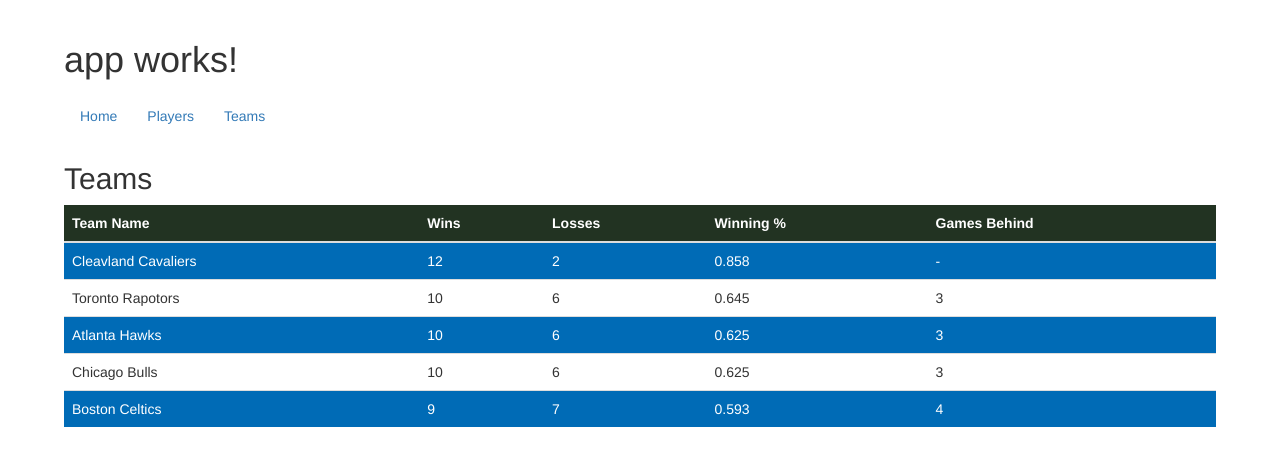
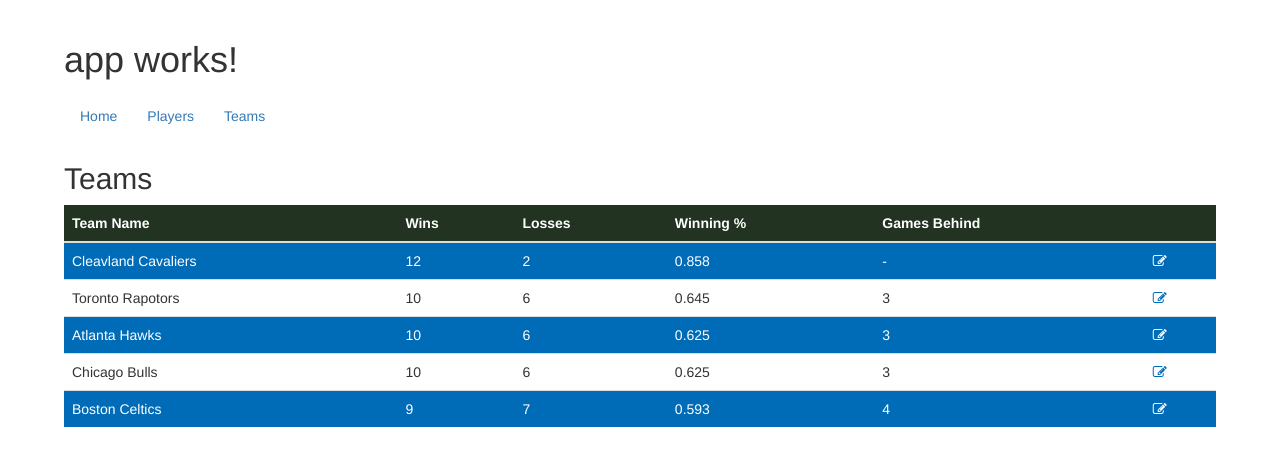
Before and after one commit to laurentiu-miu/angular2tutorial, an Angular app: page /teams in a window 1280 px wide. Shown: the top 466 px of the page. Built offline with nearby package versions, Linux system fonts and the light colour scheme.

Commit message:
Learn Angular 2 with Me (Part 9) - Basic Form and Dual Binding https://www.youtube.com/watch?v=23HsTwj7oAw

```diff
--- a/src/app/app.module.ts
+++ b/src/app/app.module.ts
@@ -1,13 +1,13 @@
 import { BrowserModule } from '@angular/platform-browser';
 import { NgModule } from '@angular/core';
-import { FormsModule } from '@angular/forms';
+import { FormsModule, ReactiveFormsModule } from '@angular/forms';
 import { HttpModule } from '@angular/http';
 
 import { PlayerModule } from './players/players.module';
 
 import { AppComponent } from './app.component';
 import { NotFoundComponent } from './not-found/not-found/not-found.component';
-import {AppRoutingModule} from './app.routing';
+import { AppRoutingModule } from './app.routing';
 import { MainNavigationComponent } from './main-navigation/main-navigation.component';
 
 @NgModule({
@@ -19,6 +19,7 @@
   imports: [
     BrowserModule,
     FormsModule,
+    ReactiveFormsModule,
     HttpModule,
     PlayerModule,
     AppRoutingModule
--- /dev/null
+++ b/src/app/teams/team-edit/team-edit.component.html
@@ -0,0 +1,19 @@
+<form name="editTeamName" *ngIf="selectedTeam">
+  <h2>Edit Team</h2>
+  <div class="form-group">
+    <label for="teamName">Team Name</label>
+    <input type="text" class="form-control" [(ngModel)]="selectedTeam.teamName" name="teamName" id="teamName"
+           placeholder="Enter team name"/>
+  </div>
+  <div class="form-group">
+    <label for="wins">Wins</label>
+    <input type="number" class="form-control" [(ngModel)]="selectedTeam.numberOfWins" name="wins" id="wins"
+           placeholder="Enter number of wins"/>
+  </div>
+  <div class="form-group">
+    <label for="losses">Losses</label>
+    <input type="number" class="form-control" [(ngModel)]="selectedTeam.numberOfLosses" name="losses" id="losses"
+           placeholder="Enter number of losses"/>
+  </div>
+  <button type="button" class="btn btn-primary" (click)="saveTeam()">Submit</button>
+</form>
--- /dev/null
+++ b/src/app/teams/team-edit/team-edit.component.ts
@@ -0,0 +1,17 @@
+import { Component, Input } from '@angular/core';
+
+import { Team } from '../../shared/teams/team';
+
+@Component({
+  selector: 'app-team-edit',
+  templateUrl: './team-edit.component.html',
+  styleUrls: ['./team-edit.component.css']
+})
+export class TeamEditComponent {
+  @Input()
+  selectedTeam: Team
+
+  saveTeam() {
+    this.selectedTeam = null;
+  }
+}
--- a/src/app/teams/team-list/team-list.component.css
+++ b/src/app/teams/team-list/team-list.component.css
@@ -11,3 +11,15 @@
 .table-striped tbody tr:nth-of-type(odd):hover {
   background: #0069EE;
 }
+
+.table-striped tbody tr {
+  cursor: pointer;
+}
+
+.table-striped tbody tr:nth-of-type(odd) a {
+  color: #FFF;
+}
+
+.table-striped tbody tr:nth-of-type(even) a {
+  color: #006BB6;
+}
--- a/src/app/teams/team-list/team-list.component.html
+++ b/src/app/teams/team-list/team-list.component.html
@@ -7,6 +7,7 @@
       <th>Losses</th>
       <th>Winning %</th>
       <th>Games Behind</th>
+      <th>&nbsp;</th>
     </tr>
   </thead>
   <tbody>
@@ -16,6 +17,12 @@
       <td>{{team.numberOfLosses}}</td>
       <td>{{team.winPercentage}}</td>
       <td>{{team.gamesBehind}}</td>
+      <td>
+        <a (click)="selectTeam(team)">
+          <i class="fa fa-edit"></i>
+        </a>
+      </td>
     </tr>
   </tbody>
 </table>
+<app-team-edit [selectedTeam]="selectedTeam"></app-team-edit>
--- a/src/app/teams/team-list/team-list.component.ts
+++ b/src/app/teams/team-list/team-list.component.ts
@@ -1,7 +1,7 @@
 import { Component, OnInit } from '@angular/core';
-import {Team} from '../../shared/teams/team';
-import {RestApiService} from '../../shared/restapi.service';
 
+import { Team } from '../../shared/teams/team';
+import { RestApiService } from '../../shared/restapi.service';
 
 @Component({
   selector: 'app-team-list',
@@ -9,14 +9,16 @@
   styleUrls: ['./team-list.component.css']
 })
 export class TeamListComponent implements OnInit {
+  listOfTeams: Team[];
+  selectedTeam: Team;
 
-  listOfTeams: Team[];
-
-  constructor(private apiService: RestApiService) {
-  }
+  constructor(private apiService: RestApiService) {}
 
   ngOnInit() {
     this.listOfTeams = this.apiService.getListOfTeams();
   }
 
+  selectTeam(selectedTeam: Team) {
+    this.selectedTeam = selectedTeam;
+  }
 }
--- a/src/index.html
+++ b/src/index.html
@@ -8,6 +8,7 @@
   <meta name="viewport" content="width=device-width, initial-scale=1">
   <link rel="icon" type="image/x-icon" href="favicon.ico">
   <link rel="stylesheet" href="https://maxcdn.bootstrapcdn.com/bootstrap/3.3.7/css/bootstrap.min.css" integrity="sha384-BVYiiSIFeK1dGmJRAkycuHAHRg32OmUcww7on3RYdg4Va+PmSTsz/K68vbdEjh4u" crossorigin="anonymous">
+  <link rel="stylesheet" href="https://maxcdn.bootstrapcdn.com/font-awesome/4.7.0/css/font-awesome.min.css" />
 </head>
 <body>
   <app-root>Loading...</app-root>
```
Also changed, not shown: src/app/shared/shared.module.ts (+9 -1 lines), src/app/teams/teams.module.ts (+4 -3 lines), src/app/teams/team-edit/team-edit.component.css (added), 1 other file (tests, documents, lock files or other folders).
